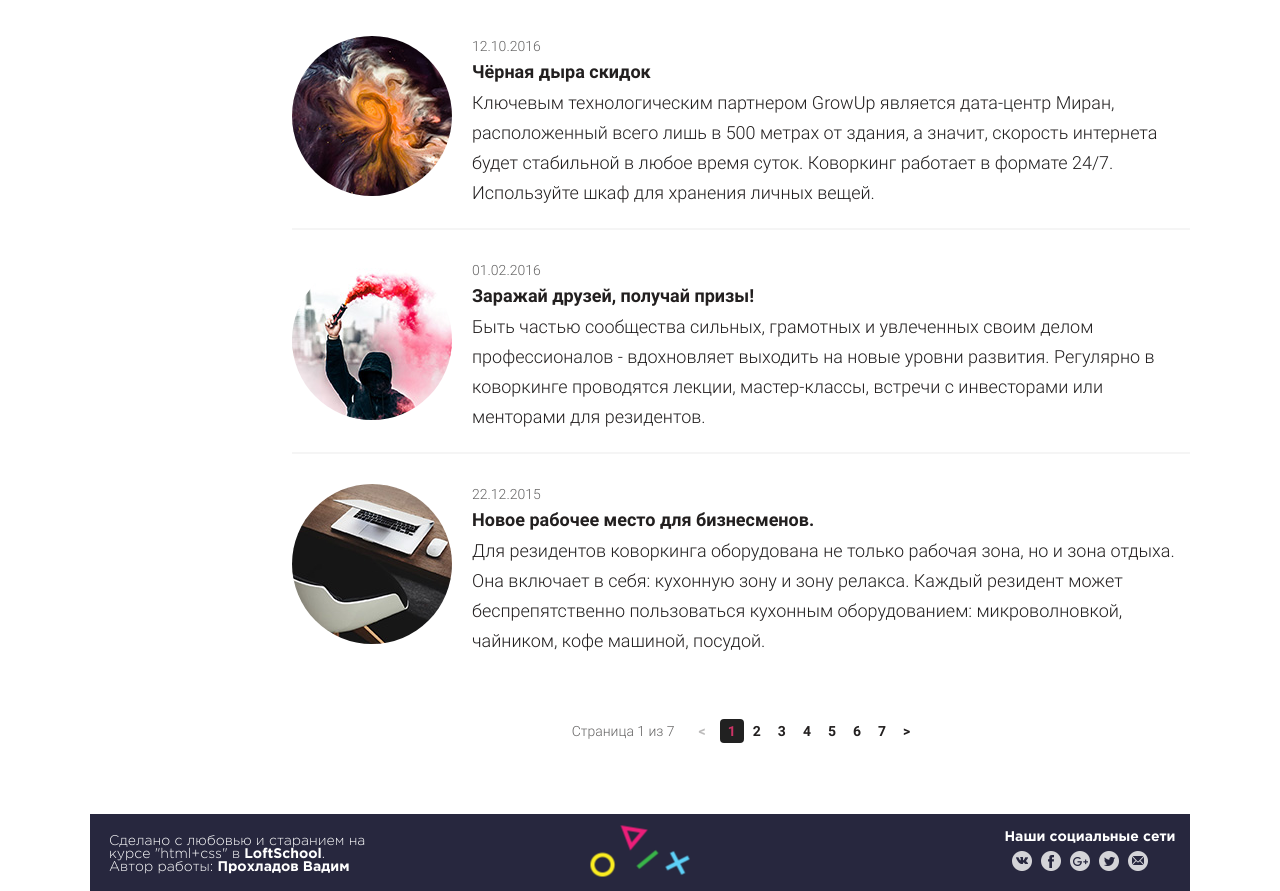
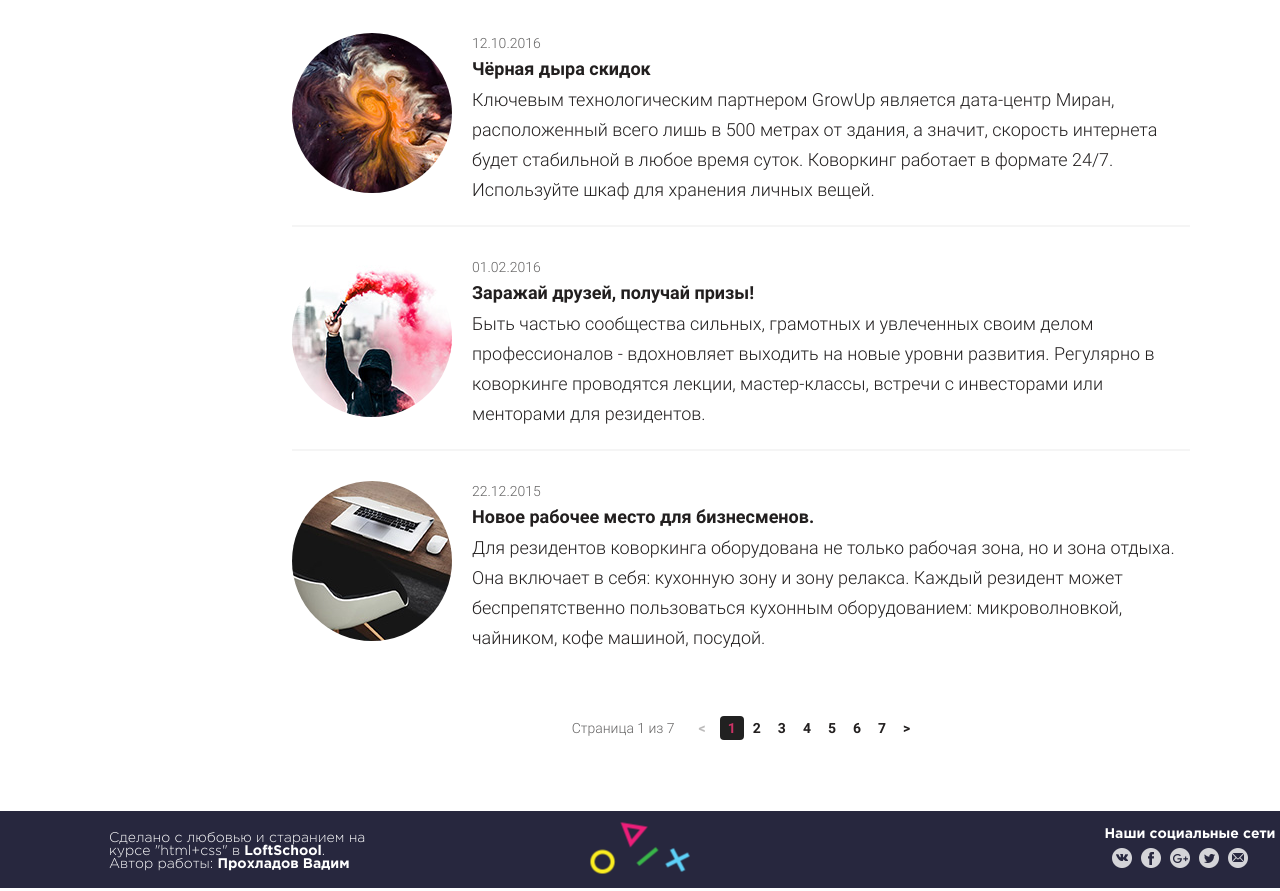
Before and after one commit to ahalacoworking/coworking, a plain HTML site: page index.html in a window 1280 px wide. Shown: the part 1067-1958 px from the top of the page. Drawn offline with Linux system fonts and the light colour scheme.

Commit message:
v.2 header+footer

```diff
--- a/index.html
+++ b/index.html
@@ -7,8 +7,8 @@
   <link rel="stylesheet" href="styles/style.css">
 </head>
 <body>
-  <div class="wrapper">
-    <div class="header">
+  <div class="header">
+    <div class="container">
       <div class="logo">
         <a href="#" class="logo-link">
           <img src="images/logo-fig.png" alt="logo">
@@ -23,10 +23,13 @@
         </a>
       </div>
     </div>
+  </div>
     <div class="banner">
+      <div class="container">
       <img src="images/banner.jpg" alt="Коворкинг твоей мечты!">
+      </div>
     </div>
-    <div class="maincontent">
+      <div class="container">
       <div class="sidebar">
         <ul class="navigation">
           <li class="navigation-item">
@@ -143,11 +146,13 @@
       </div>
     </div>
     <div class="footer">
-      <div class="footer__copy">Сделано с любовью и старанием на курсе "html+css" в <a href="#" class="footer__copy-link">LoftSchool</a>. <br>Автор работы: <a href="#" class="footer__copy-link">Прохладов Вадим</a></div>
-      <div class="footer__logo">
+      <div class="container">
+        <div class="footer__copy">Сделано с любовью и старанием на курсе "html+css" в <a href="#" class="footer__copy-link">LoftSchool</a>. <br>Автор работы: <a href="#" class="footer__copy-link">Прохладов Вадим</a>
+        </div>
+        <div class="footer__logo">
         <a href="#" class="logo-link"><img src="images/logo-fig.png" alt="Логотип"></a>
-      </div>
-      <div class="footer__social">
+        </div>
+        <div class="footer__social">
         <h5 class="footer__social-tittle">Наши социальные сети</h5>
         <ul class="footer__social-list">
           <li class="footer__social-item">
@@ -168,12 +173,11 @@
           </li>
           <li class="footer__social-item">
             <a href="#" class="footer__social-item__link mail">
-
             </a>
           </li>
         </ul>
+        </div>
       </div>
     </div>
-  </div>
 </body>
 </html>
--- a/styles/style.css
+++ b/styles/style.css
@@ -30,7 +30,7 @@ table {
 /* конец кода сброса стилей браузера */
 
 /* wrapper */
-.wrapper {
+.container {
   max-width: 1100px;
   margin: 0 auto;
 }
@@ -71,6 +71,11 @@ a.contacts__phone {
 }
 .contacts__chart:hover {
   color: #5dd1f8;
+}
+
+.banner {
+  background-color: #27273e;
+  height: 360px;
 }
 /* end_header */
 .maincontent {
@@ -352,8 +357,10 @@ background: url(../images/wallet_icon.png) no-repeat;
 .footer {
   height: 77px;
   background-color: #27273e;
+  line-height: 77px;
+}
+.footer .container {
   position: relative;
-  line-height: 77px;
 }
 
 .footer__copy {
@@ -394,9 +401,9 @@ background: url(../images/wallet_icon.png) no-repeat;
   text-align: left;
   width: 200px;
   position: absolute;
-  right: 0;
+  left: 100%;
   top: 50%;
-  transform: translate(0, -50%);
+  transform: translate(-50%, -50%);
   line-height: normal;
 }
 
```
